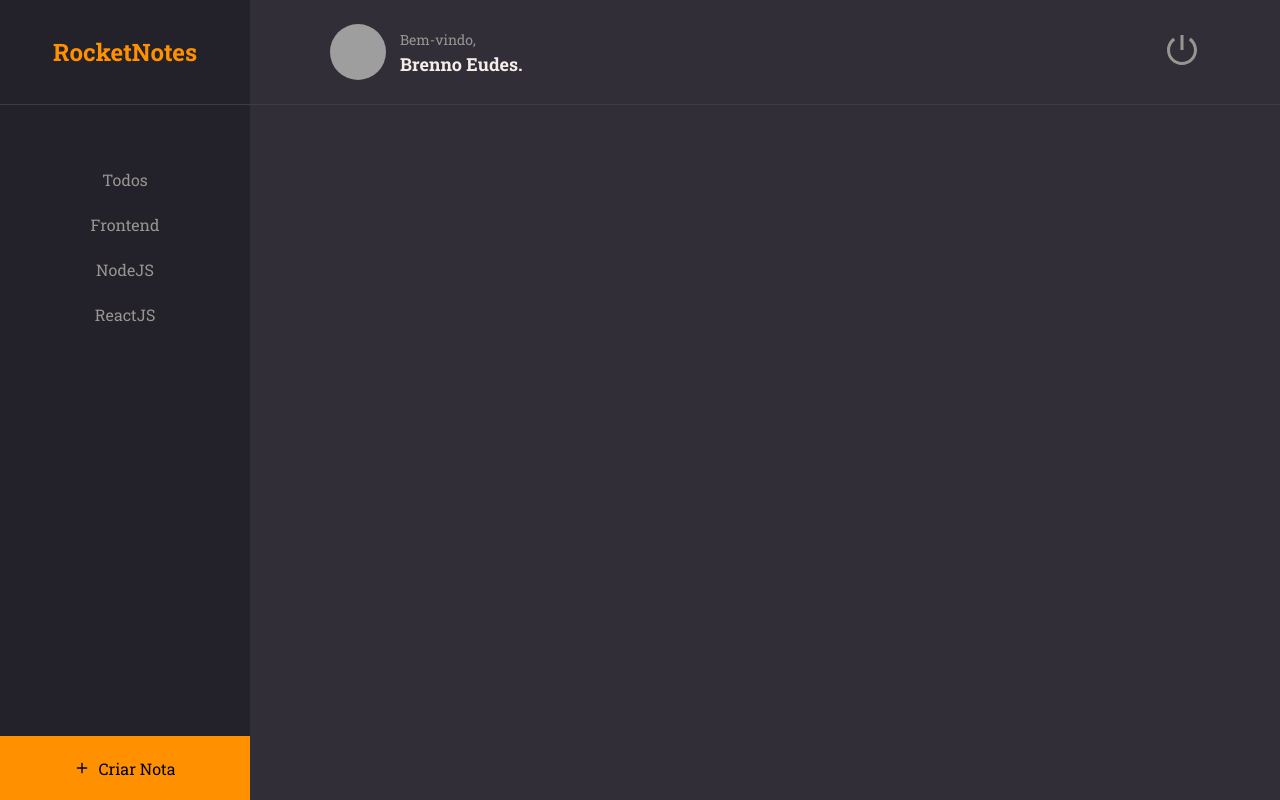
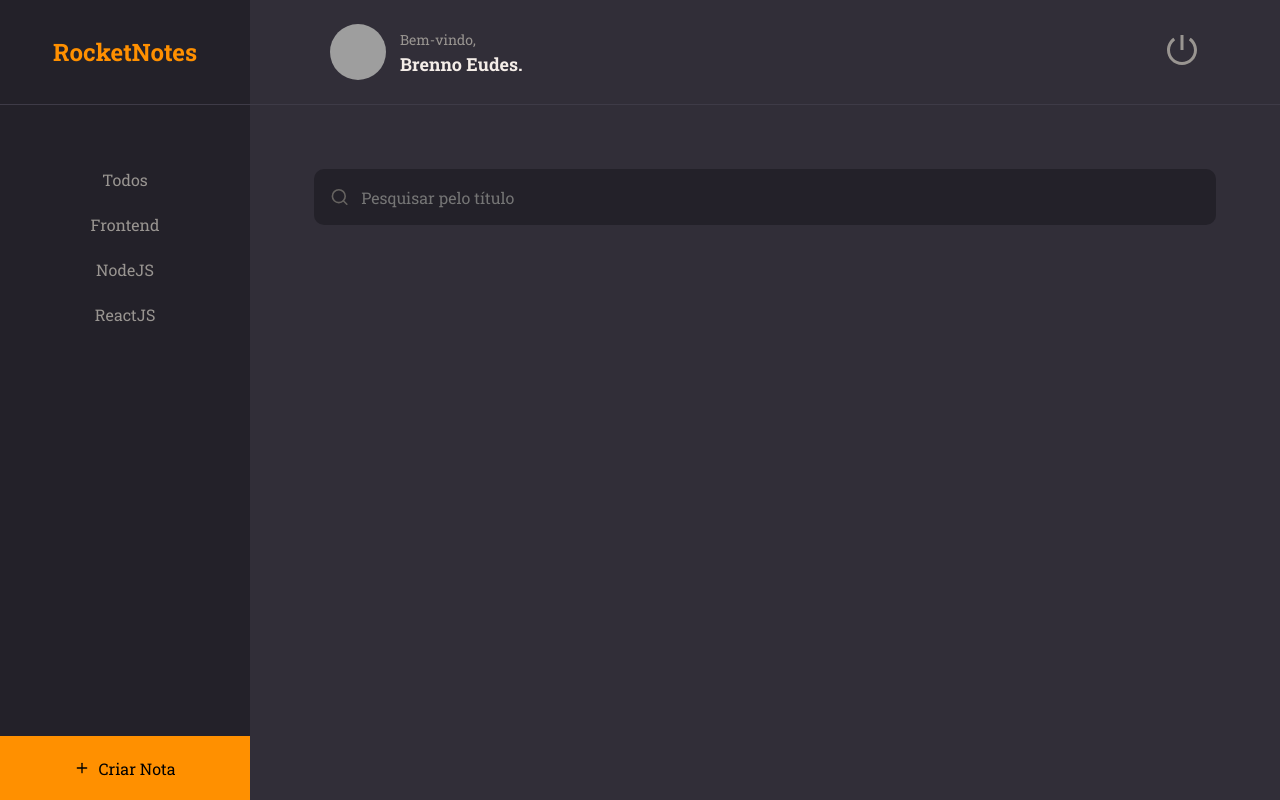
Before and after one commit to brennoEudes/rocketNotes, a React (Vite) app in the folder RocketNotes/: page / in a window 1280 px wide. Built offline with nearby package versions, Linux system fonts and the light colour scheme; grey boxes are pictures that could not be loaded.

Commit message:
Input component

```diff
--- /dev/null
+++ b/RocketNotes/src/components/Input/index.jsx
@@ -0,0 +1,11 @@
+import { Container } from "./styles";
+
+// convertemos o "icon" p. poder nomear como componente c/ letra maiúscula no return!
+export function Input({ icon: Icon, ...rest }) {
+  return (
+    <Container>
+      {Icon && <Icon size={20} />} {/* Se existe ícone, mostrará o ícone. Se não, nada */}
+      <input {...rest} />
+    </Container>
+  );
+}
--- /dev/null
+++ b/RocketNotes/src/components/Input/styles.js
@@ -0,0 +1,28 @@
+import styled from "styled-components";
+
+export const Container = styled.div`
+  width: 100%;
+  display: flex;
+  align-items: center;
+  background-color: ${({ theme }) => theme.COLORS.BACKGROUND_900};
+  color: ${({ theme }) => theme.COLORS.GRAY_300};
+  margin-bottom: 8px;
+  border-radius: 10px;
+
+  > input {
+    height: 56px;
+    width: 100%;
+    padding: 12px;
+    color: ${({ theme }) => theme.COLORS.WHITE};
+    background-color: transparent;
+    border: 0; // sensação de q o ícone é parte do input!
+
+    &:placeholder {
+      color: ${({ theme }) => theme.COLORS.GRAY_300};
+    }
+  }
+
+  > svg {
+    margin-left: 16px;
+  }
+`;
--- a/RocketNotes/src/pages/Home/index.jsx
+++ b/RocketNotes/src/pages/Home/index.jsx
@@ -1,8 +1,9 @@
-import { FiPlus } from "react-icons/fi"; // importando ícone
+import { FiPlus, FiSearch } from "react-icons/fi"; // importando ícone
 import { Container, Brand, Menu, Search, Content, NewNote } from "./styles";
 
 import { Header } from "../../components/Header";
 import { ButtonText } from "../../components/ButtonText";
+import { Input } from "../../components/Input";
 
 export function Home() {
   return (
@@ -28,7 +29,9 @@
         </li>
       </Menu>
 
-      <Search></Search>
+      <Search>
+        <Input placeholder="Pesquisar pelo título" icon={FiSearch} /> {/* inserindo a lupa */}
+      </Search>
 
       <Content></Content>
 
--- a/RocketNotes/src/pages/Home/styles.js
+++ b/RocketNotes/src/pages/Home/styles.js
@@ -47,6 +47,8 @@
 `;
 export const Search = styled.div`
   grid-area: search;
+
+  padding: 64px 64px 0;
 `;
 export const Content = styled.div`
   grid-area: content;
```
